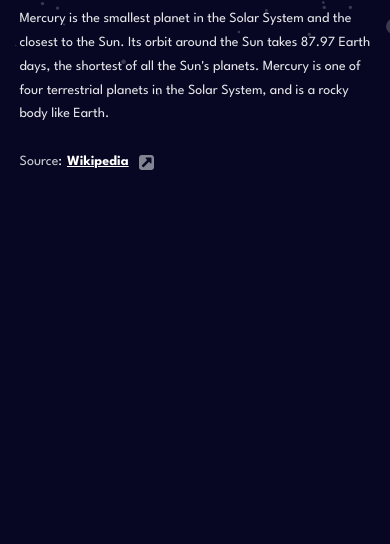
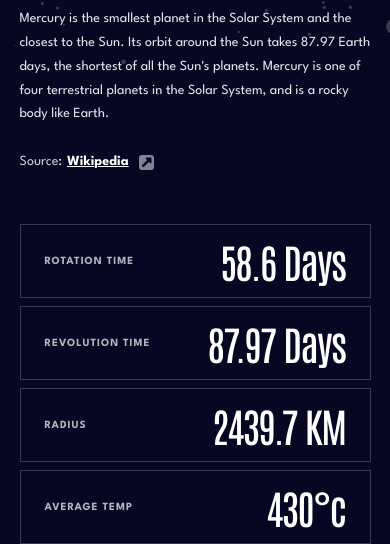
Before and after one commit to INeonysI/Planets, a website with bundled scripts: page src/index.html in a window 390 px wide. Shown: the part 746-1290 px from the top of the page. Before the commit the page ends 920 px from the top, so only its background shows below. Built offline with nearby package versions, Linux system fonts and the light colour scheme.

Commit message:
Style(null): Adicionada seção inferior do site com os dados dos planetas.

```diff
--- /dev/null
+++ b/src/css/bottom.css
@@ -0,0 +1,43 @@
+.botton {
+  width: 80%;
+  margin: 50px auto;
+
+  display: grid;
+  grid-template-columns: repeat(4, 20%);
+  justify-content: space-between;
+}
+
+.botton-data {
+  padding: 1.7rem;
+  border: 1px solid var(--c3);
+
+  display: flex;
+  flex-direction: column;
+  justify-content: space-between;
+  gap: 0.25rem;
+}
+
+.botton-data-title {
+  opacity: 0.7;
+  text-transform: uppercase;
+}
+
+@media (max-width: 1024px) {
+  .botton {
+    grid-template-columns: repeat(4, 23%);
+  }
+}
+@media (max-width: 768px) {
+  .botton {
+    grid-template-columns: 1fr;
+    width: 90%;
+    gap: 0.5rem;
+  }
+
+  .botton-data {
+    flex-direction: row;
+    align-items: center;
+
+    padding: 10px 24px;
+  }
+}
--- a/src/css/style.css
+++ b/src/css/style.css
@@ -1,5 +1,6 @@
 @import "global.css";
 @import "header.css";
 @import "main.css";
+@import "bottom.css";
 
 @import "tipografia.css";
--- a/src/index.html
+++ b/src/index.html
@@ -155,6 +155,35 @@
         </button>
       </div>
     </main>
+
+    <section class="botton">
+      <div class="botton-data">
+        <h4 class="lg text-H4 botton-data-title">Rotation time</h4>
+        <p data-incremento data-rotation class="lg text-H2">
+          <span data-float>58.6</span> Days
+        </p>
+      </div>
+      <div class="botton-data">
+        <h4 class="lg text-H4 botton-data-title">Revolution time</h4>
+        <p data-incremento data-revolution class="lg text-H2">
+          <span data-float>87.97</span> Days
+        </p>
+      </div>
+
+      <div class="botton-data">
+        <h4 class="lg text-H4 botton-data-title">Radius</h4>
+        <p data-incremento data-radius class="lg text-H2">
+          <span data-float>2,439.7</span> KM
+        </p>
+      </div>
+
+      <div class="botton-data">
+        <h4 class="lg text-H4 botton-data-title">Average temp</h4>
+        <p data-incremento data-temperature class="lg text-H2">
+          <span data-float>430</span>°c
+        </p>
+      </div>
+    </section>
     <script type="module" src="js/script.js"></script>
   </body>
 </html>
```
